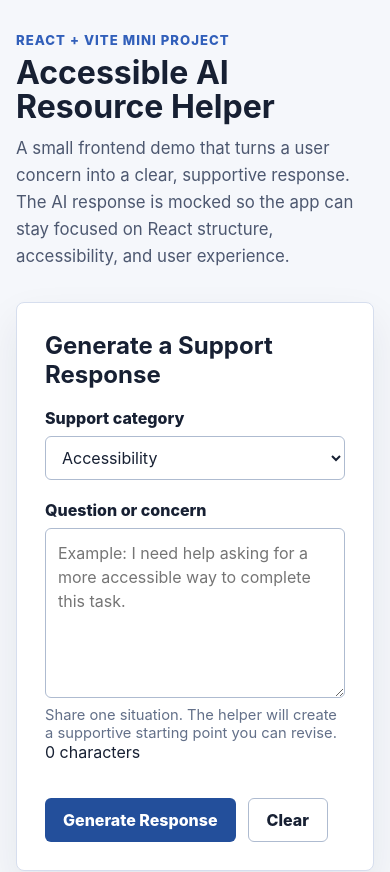
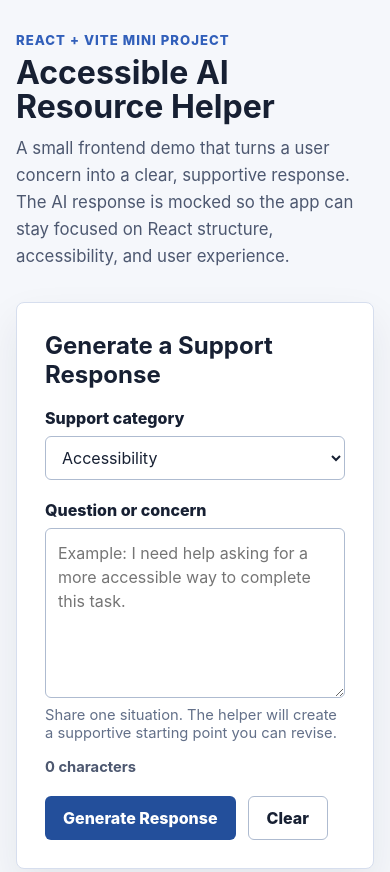
Before and after one commit to mzylberberg/accessible-ai-resource-helper, a React (Vite) app: page / in a window 390 px wide. Shown: the top 872 px of the page. Built offline with nearby package versions, Linux system fonts and the light colour scheme.

Commit message:
Enhance field support layout for character count
Add styles for helper text and character count layout.

```diff
--- a/src/index.css
+++ b/src/index.css
@@ -124,6 +124,20 @@ button:focus {
   color: #637089;
   font-size: 0.92rem;
 }
+/* Places the helper text and character count on the same row under the textarea. */
+.field-support {
+  display: flex;
+  justify-content: space-between;
+  gap: 16px;
+}
+/* This styles the live character count so users can track how much they typed. */
+.character-count {
+  flex-shrink: 0;
+  margin: 0;
+  color: #4d5870;
+  font-size: 0.92rem;
+  font-weight: 700;
+}
 
 .error-message {
   border-left: 4px solid #b3261e;
@@ -186,4 +200,9 @@ button:hover {
   .workspace {
     grid-template-columns: 1fr;
   }
+    /* This stacks the helper text and character count on smaller screens to work with mobile */
+  .field-support {
+    align-items: flex-start;
+    flex-direction: column;
+  }
 }
```
